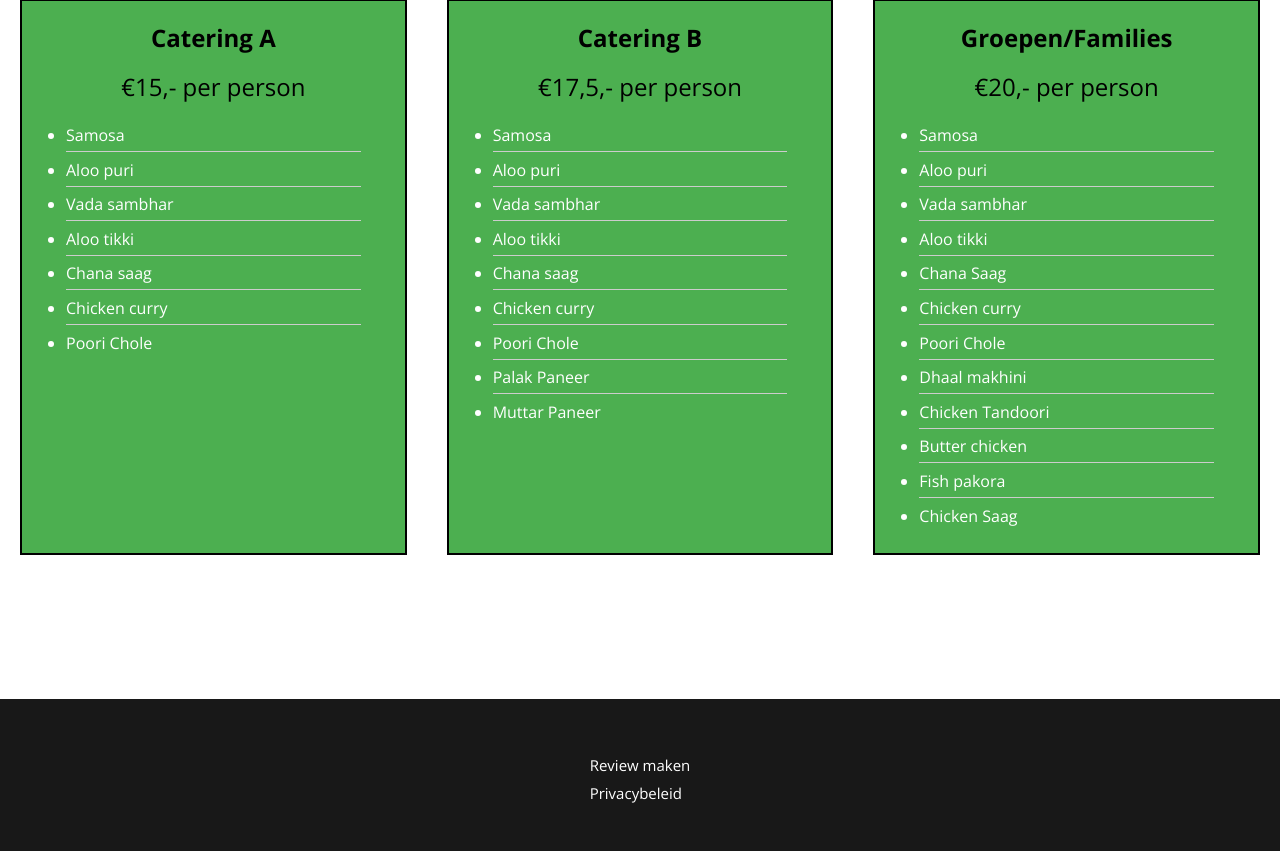
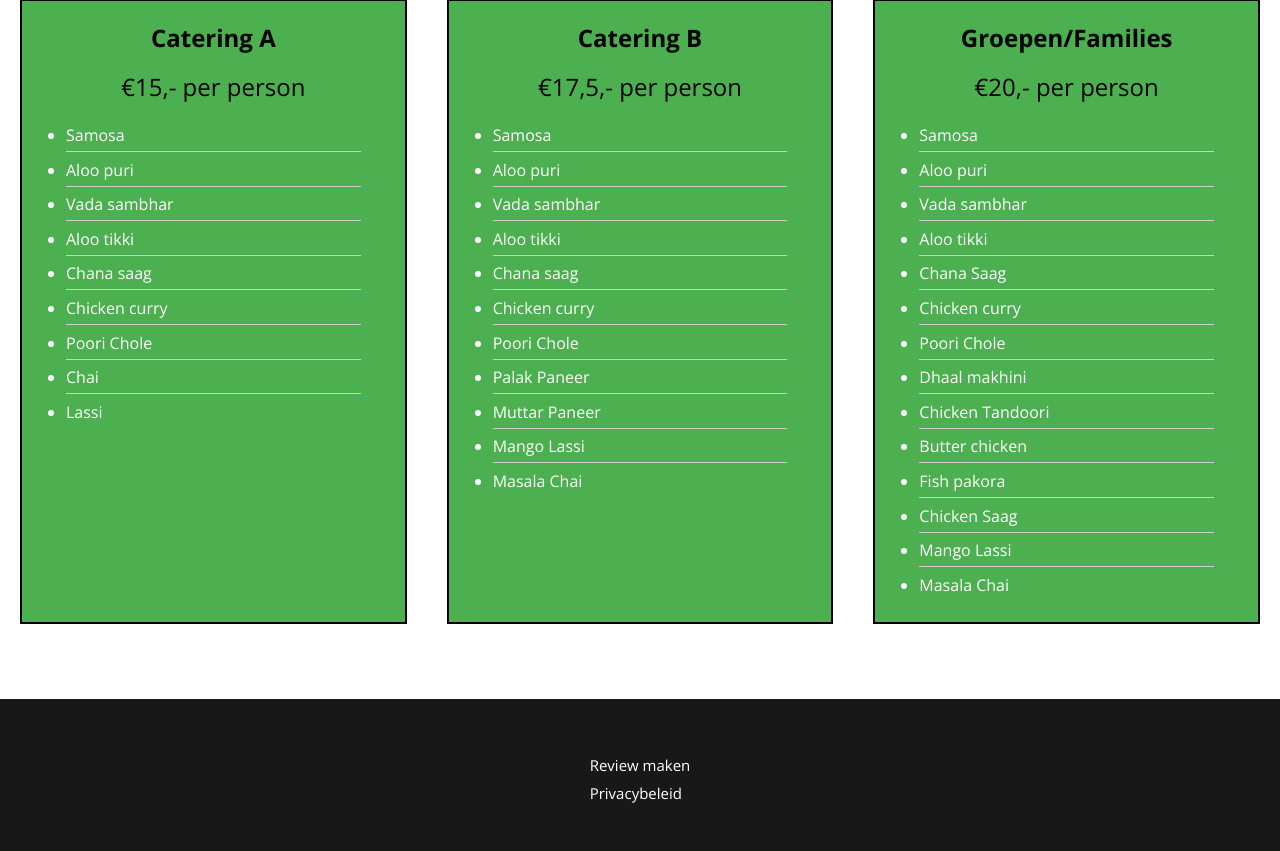
Before and after one commit to KishanSoekhoe/indian-chillies, a PHP site: page /3gangenmenu.php in a window 1280 px wide. Shown: the part 173-1024 px from the top of the page. Run offline with PHP 8.4, Linux system fonts and the light colour scheme.

Commit message:
drankjes toegevoegd

```diff
--- a/3gangenmenu.php
+++ b/3gangenmenu.php
@@ -1,4 +1,3 @@
-
 <!DOCTYPE html>
 <html lang="nl">
 <head>
@@ -30,6 +29,8 @@
         <li>Chana saag</li>
         <li>Chicken curry</li>
         <li>Poori Chole</li>
+        <li>Chai</li>
+        <li>Lassi</li>
       </ul>
     </article>
   </article>
@@ -47,6 +48,8 @@
         <li>Poori Chole</li>
         <li>Palak Paneer</li>
         <li>Muttar Paneer</li>
+        <li>Mango Lassi</li>
+        <li>Masala Chai</li>
       </ul>
     </article>
   </article>
@@ -67,6 +70,8 @@
         <li>Butter chicken</li>
         <li>Fish pakora</li>
         <li>Chicken Saag</li>
+        <li>Mango Lassi</li>
+        <li>Masala Chai</li>
       </ul>
     </article>
   </article>
```
